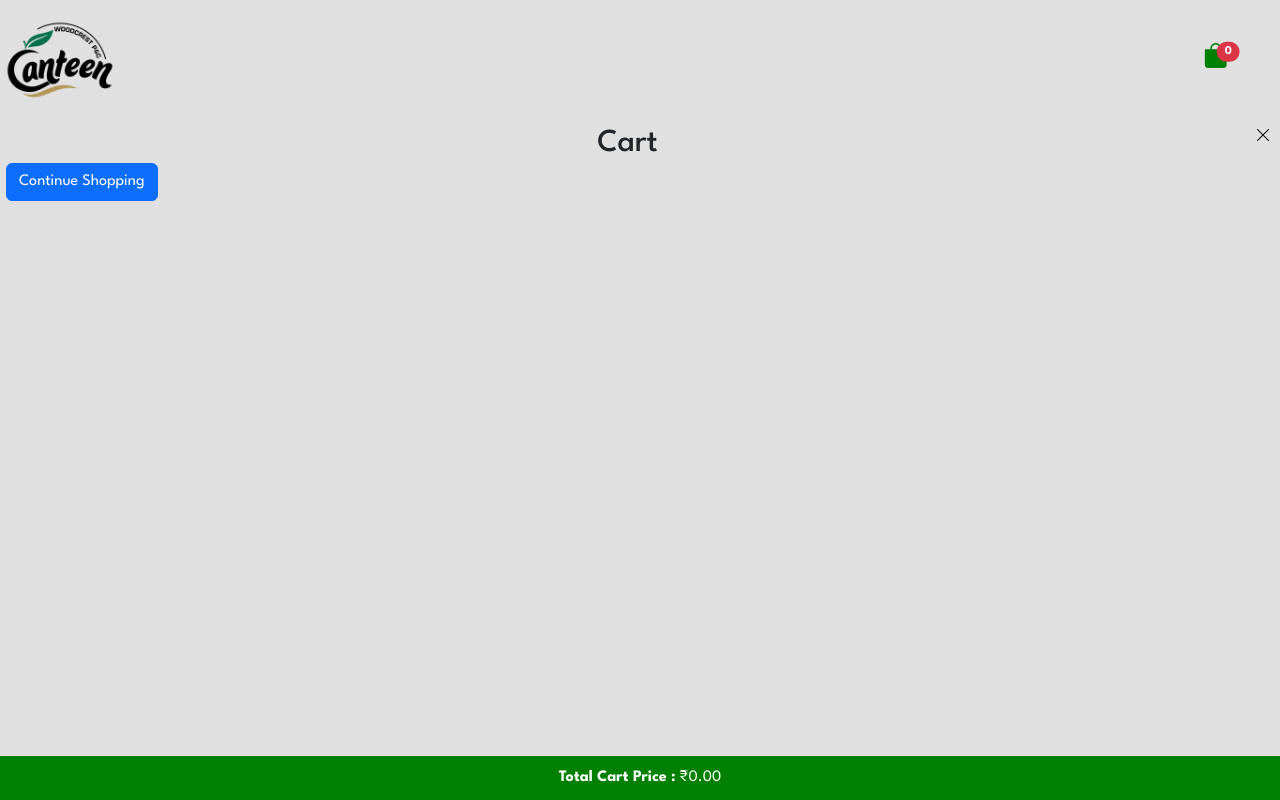
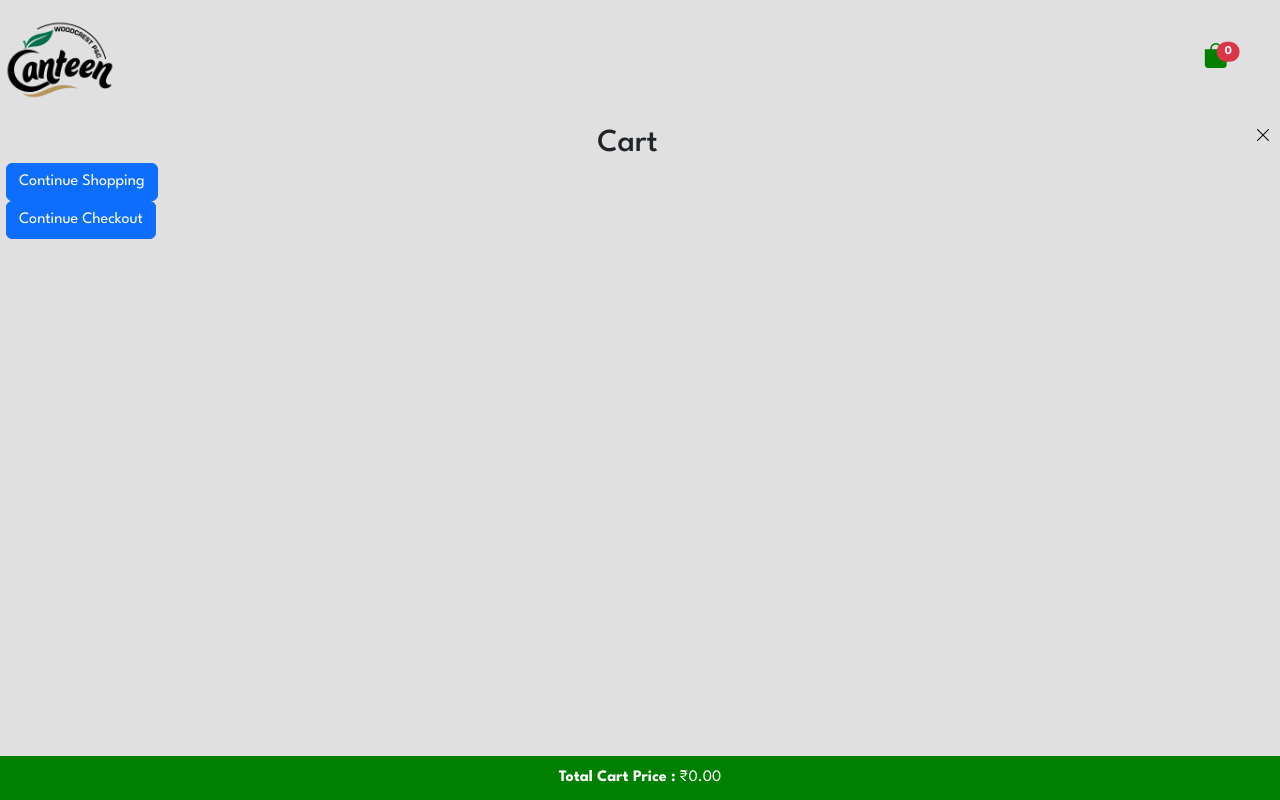
Before and after one commit to Shivam-Patel-4/Canteen-website, a React (Create React App) app: page /cart in a window 1280 px wide. Built offline with nearby package versions, Linux system fonts and the light colour scheme; the HTML template or start-up script is replaced by a standard one.

Commit message:
Update Cart.js

```diff
--- a/src/Components/Cart.js
+++ b/src/Components/Cart.js
@@ -27,6 +27,9 @@ const Cart = ({ cart, totalCartPrice, handleRemoveFromCart, handleUpdateCart })
             <div className="continue-shopping">
                 <Link to="/" className="btn btn-primary">Continue Shopping</Link>
             </div>
+            <div className="continue-shopping">
+                <Link to="/" className="btn btn-primary">Continue Checkout </Link>
+            </div>
         </div>
     );
 }
```
